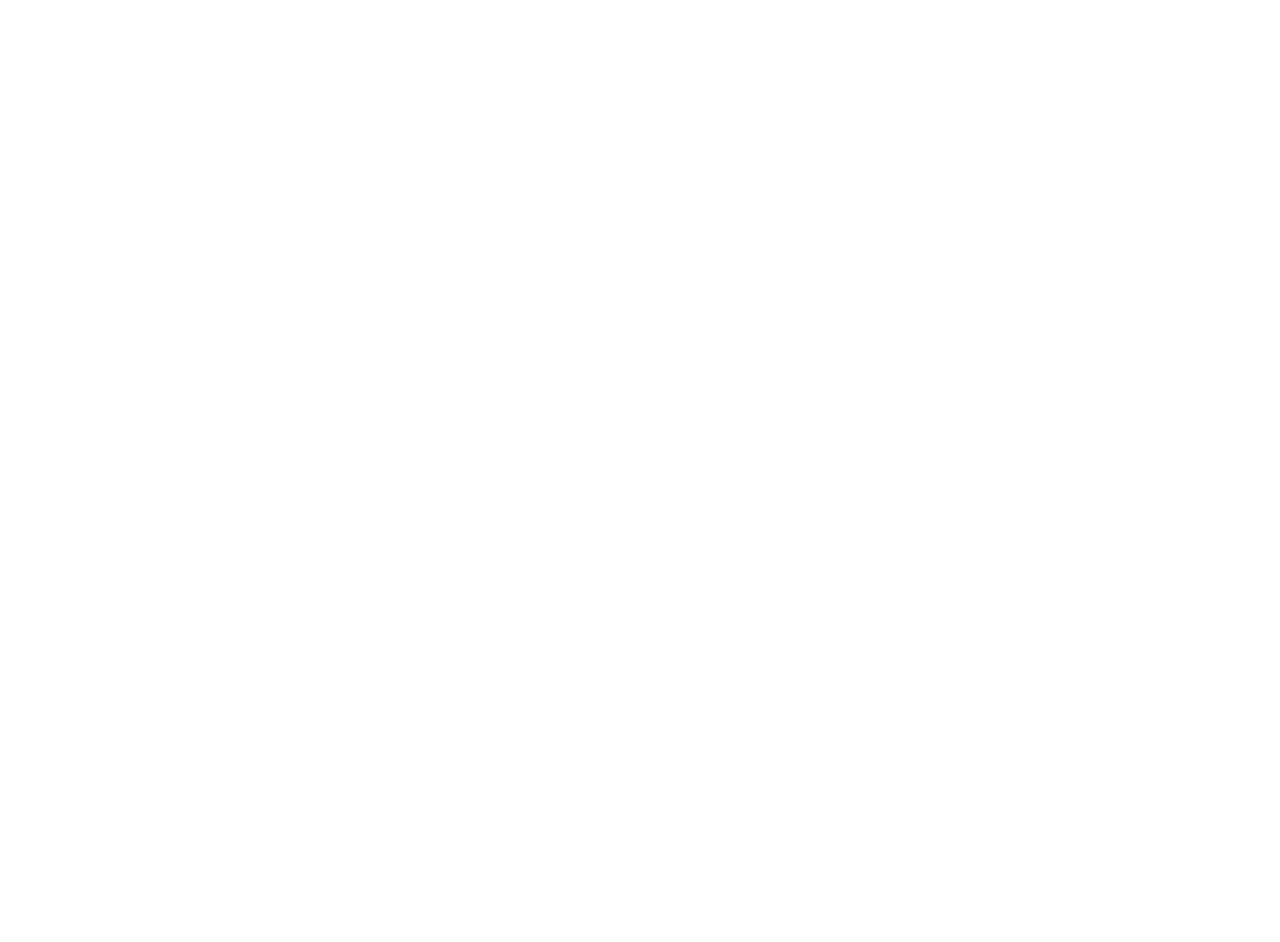
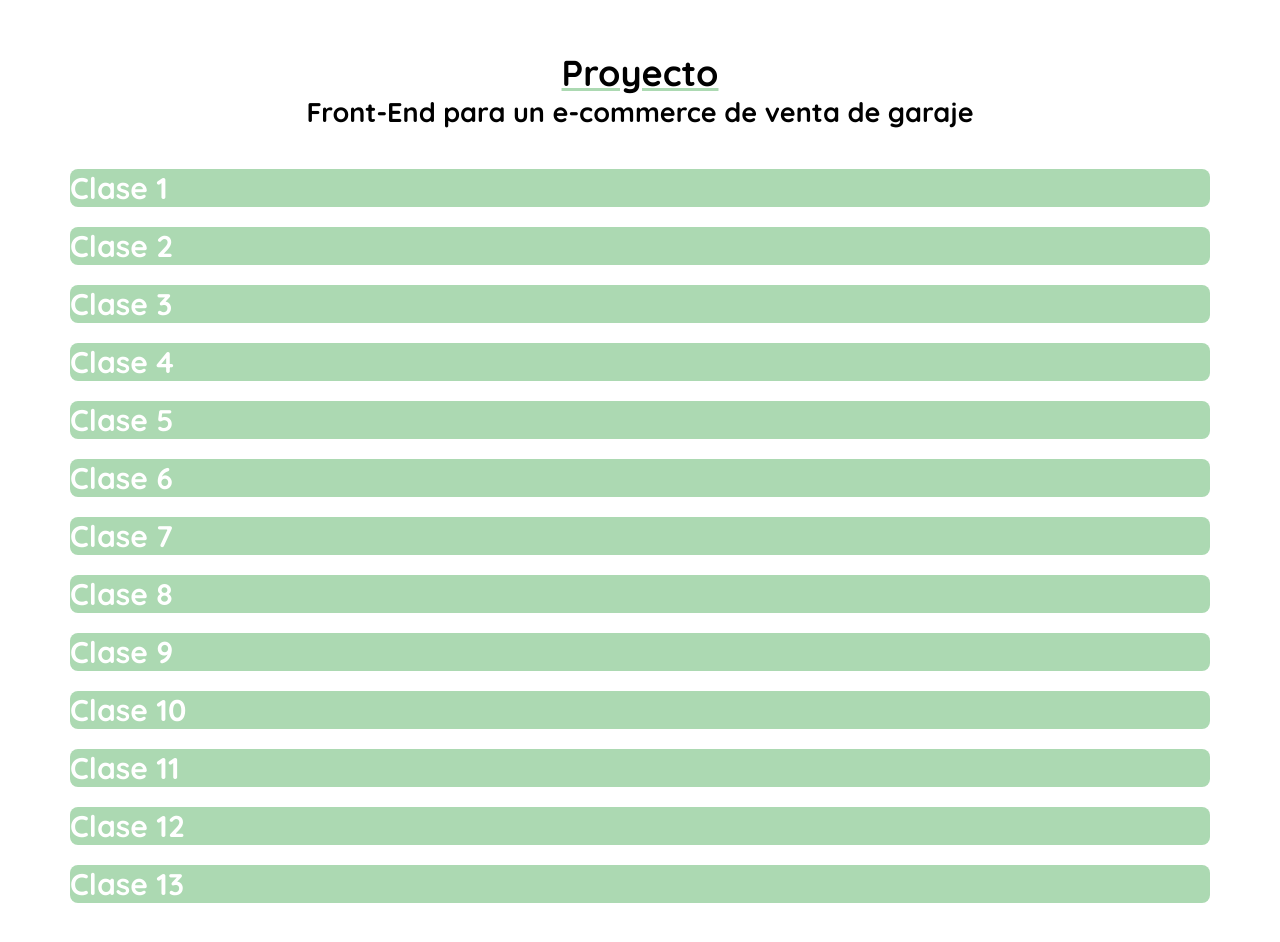
Before and after one commit to Josbranil/Curso-Practico-Frontend-Developer, a plain HTML site: page index.html in a window 1280 px wide. Before the commit the page ends 800 px from the top, so only its background shows below. Drawn offline with Linux system fonts and the light colour scheme.

Commit message:
Actualización del index.html y creación de css/styles.css

```diff
--- /dev/null
+++ b/css/styles.css
@@ -0,0 +1,56 @@
+* {
+    padding: 0;
+    margin: 0;
+    box-sizing: border-box;
+}
+
+html {
+    font-size: 62.5%;
+}
+
+:root {
+    --white: #FFFFFF;
+    --black: #000000;
+    --very-light-pink: #C7C7C7;
+    --text-input-field: #F7F7F7;
+    --hospital-green: #ACD9B2;
+    --sm: 14px;
+    --md: 16px;
+    --lg: 18px;
+  }
+
+body {
+    font-size: 1.6rem;
+    text-align: center;
+    margin: 5rem 5rem;
+    font-family: 'Quicksand', sans-serif;
+  }
+
+header {
+    margin-bottom: 4rem;
+    font-size: 1.8rem;
+}
+
+header h1 {
+    text-decoration:underline;
+    text-decoration-color: var(--hospital-green);
+}
+
+main a {
+    display: flex;
+    margin: 2rem;
+}
+
+main a:hover{
+    background-color: rgb(59, 119, 127);
+}
+
+.button {
+    background-color: var(--hospital-green);
+    border-radius: 8px;
+    color: var(--white);
+    cursor: pointer;
+    font-size: 3rem;
+    font-weight: bold;
+    text-decoration: none;
+  }
--- a/index.html
+++ b/index.html
@@ -1,5 +1,5 @@
 <!DOCTYPE html>
-<html lang="en">
+<html lang="es">
 <head>
   <meta charset="UTF-8">
   <meta http-equiv="X-UA-Compatible" content="IE=edge">
@@ -7,23 +7,29 @@
   <link rel="preconnect" href="https://fonts.googleapis.com">
   <link rel="preconnect" href="https://fonts.gstatic.com" crossorigin>
   <link href="https://fonts.googleapis.com/css2?family=Quicksand:wght@300;500;700&display=swap" rel="stylesheet">
-  <title>Document</title>
-  <style>
-    :root {
-      --white: #FFFFFF;
-      --black: #000000;
-      --very-light-pink: #C7C7C7;
-      --text-input-field: #F7F7F7;
-      --hospital-green: #ACD9B2;
-      --sm: 14px;
-      --md: 16px;
-      --lg: 18px;
-    }
-    body {
-      font-family: 'Quicksand', sans-serif;
-    }
-  </style>
+  <link rel="stylesheet" href="./css/styles.css">
+  <title>Página Principal</title>
 </head>
 <body>
+  <header>
+    <h1>Proyecto</h1>
+    <h2>Front-End para un e-commerce de venta de garaje</h2>
+  </header>
+
+  <main>
+    <a href="https://josbranil.github.io/Curso-Practico-Frontend-Developer/clase1.html" target="_blank" class="button">Clase 1</a>
+    <a href="https://josbranil.github.io/Curso-Practico-Frontend-Developer/clase2.html" target="_blank" class="button">Clase 2</a>
+    <a href="https://josbranil.github.io/Curso-Practico-Frontend-Developer/clase3.html" target="_blank" class="button">Clase 3</a>
+    <a href="https://josbranil.github.io/Curso-Practico-Frontend-Developer/clase4.html" target="_blank" class="button">Clase 4</a>
+    <a href="https://josbranil.github.io/Curso-Practico-Frontend-Developer/clase5.html" target="_blank" class="button">Clase 5</a>
+    <a href="https://josbranil.github.io/Curso-Practico-Frontend-Developer/clase6.html" target="_blank" class="button">Clase 6</a>
+    <a href="https://josbranil.github.io/Curso-Practico-Frontend-Developer/clase7.html" target="_blank" class="button">Clase 7</a>
+    <a href="https://josbranil.github.io/Curso-Practico-Frontend-Developer/clase8.html" target="_blank" class="button">Clase 8</a>
+    <a href="https://josbranil.github.io/Curso-Practico-Frontend-Developer/clase9.html" target="_blank" class="button">Clase 9</a>
+    <a href="https://josbranil.github.io/Curso-Practico-Frontend-Developer/clase10.html" target="_blank" class="button">Clase 10</a>
+    <a href="https://josbranil.github.io/Curso-Practico-Frontend-Developer/clase11.html" target="_blank" class="button">Clase 11</a>
+    <a href="https://josbranil.github.io/Curso-Practico-Frontend-Developer/clase12.html" target="_blank" class="button">Clase 12</a>
+    <a href="https://josbranil.github.io/Curso-Practico-Frontend-Developer/clase13.html" target="_blank" class="button">Clase 13</a>
+  </main>
 </body>
 </html>
```
